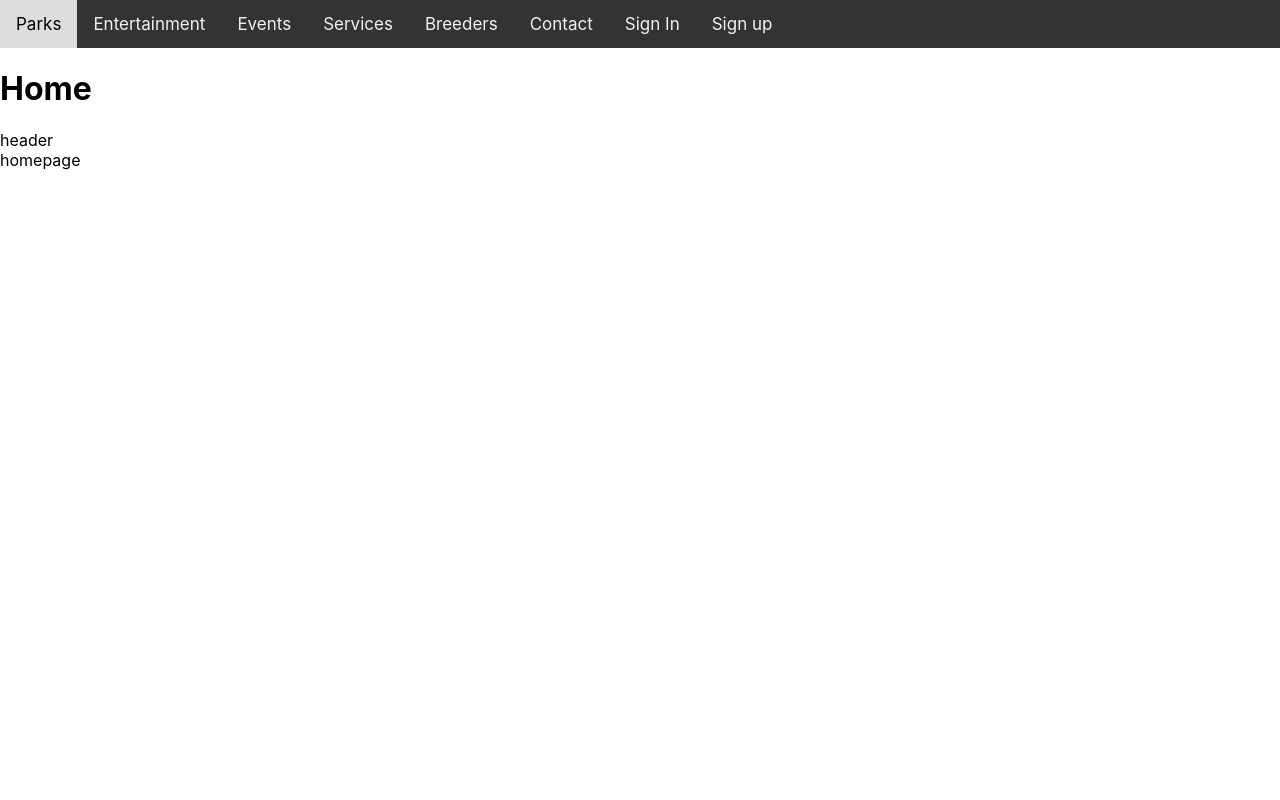
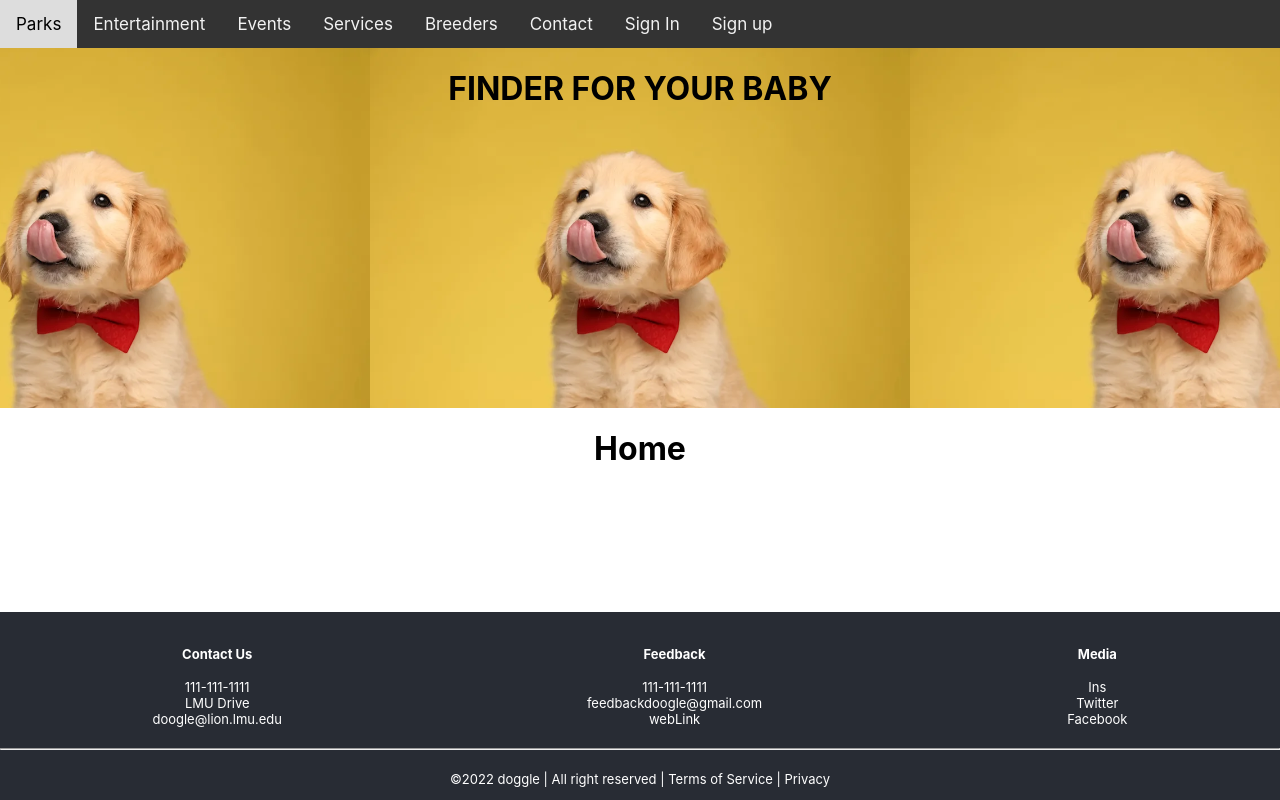
Before and after one commit to QingwenZeng123/doogle, a React (Create React App) app: page / in a window 1280 px wide. Built offline with nearby package versions, Linux system fonts and the light colour scheme.

Commit message:
footerUpdating

```diff
--- a/src/App.css
+++ b/src/App.css
@@ -1,5 +1,10 @@
 .App {
   text-align: center;
+  display: flex;
+  flex-direction: column;
+  min-height: 100vh;
+  overflow-x: hidden;
+  overflow-y: scroll;
 }
 
 .App-logo {
@@ -11,6 +16,22 @@
   .App-logo {
     animation: App-logo-spin infinite 20s linear;
   }
+}
+
+.Page-container {
+  flex: 1;
+  display: flex;
+  flex-direction: column;
+}
+
+/* Header*/
+.header-container {
+  background-image: url("background.webp");
+  background-size: contain;
+  background-repeat: repeat;
+  background-position: center center;
+  height: 45vh;
+  position: relative;
 }
 
 .App-header {
@@ -81,3 +102,34 @@
   display: flex;
   align-items: center;
 }
+
+/* Footer */
+.main-footer {
+  color: white;
+  background-color: #282c34;
+  padding-top: 1em;
+  position: relative;
+  bottom: 0;
+  width: 100%;
+}
+
+.row {
+  display: flex;
+  align-items: center;
+  justify-content: space-around;
+  font-size: small;
+}
+
+.list-styled {
+  list-style-type: none;
+}
+
+.col {
+  text-align: center;
+}
+
+ul {
+  display: flex;
+  flex-direction: column;
+  padding-inline-start: 0;
+}
--- a/src/App.js
+++ b/src/App.js
@@ -1,31 +1,37 @@
-import Home from './pages/Home'
-import Nav from './Nav'
-import { useState } from 'react'
-import Parks from './pages/Parks'
-import Events from './pages/Events'
-import Breeders from './pages/Breeders'
+import Home from "./pages/Home";
+import Nav from "./Nav";
+import { useState } from "react";
+import Parks from "./pages/Parks";
+import Events from "./pages/Events";
+import Breeders from "./pages/Breeders";
+import Footer from "./Footer";
+import Header from "./Header";
 
 function App() {
-  const [page, setPage] = useState('Home')
+  const [page, setPage] = useState("Home");
 
   return (
-    <div>
+    <div className="App">
+      <div className="Page-container">
         <Nav setPage={setPage} />
+        <Header />
         <pages />
         <h1>{page}</h1>
-      {page === 'Home' ? (
+        {page === "Home" ? (
           <Home />
-      ) : page === 'parks' ? (
+        ) : page === "parks" ? (
           <Parks />
-      ) : page === 'Events' ? (
+        ) : page === "Events" ? (
           <Events />
-      ) : page === 'Breeders' ? (
+        ) : page === "Breeders" ? (
           <Breeders />
         ) : (
           <Home />
         )}
       </div>
-  )
+      <Footer />
+    </div>
+  );
 }
 
-export default App
+export default App;
--- /dev/null
+++ b/src/Footer.js
@@ -0,0 +1,47 @@
+import React from "react";
+import "./App.css";
+
+const Footer = () => {
+  return (
+    <div className="main-footer">
+      <div className="footer-container">
+        <div className="row">
+          <div className="col">
+            <h4>Contact Us</h4>
+            <ul className="list-styled">
+              <li>111-111-1111</li>
+              <li>LMU Drive</li>
+              <li>doogle@lion.lmu.edu</li>
+            </ul>
+          </div>
+
+          <div className="col">
+            <h4>Feedback</h4>
+            <ul className="list-styled">
+              <li>111-111-1111</li>
+              <li>feedbackdoogle@gmail.com</li>
+              <li>webLink</li>
+            </ul>
+          </div>
+
+          <div className="col">
+            <h4>Media</h4>
+            <ul className="list-styled">
+              <li>Ins</li>
+              <li>Twitter</li>
+              <li>Facebook</li>
+            </ul>
+          </div>
+        </div>
+        <hr />
+        <div className="row">
+          <p className="col-sm">
+            &copy;2022 doggle | All right reserved | Terms of Service | Privacy
+          </p>
+        </div>
+      </div>
+    </div>
+  );
+};
+
+export default Footer;
--- a/src/Header.js
+++ b/src/Header.js
@@ -1,5 +1,9 @@
-import React from 'react'
+import React from "react";
 
 export default function Header() {
-  return <div className="header">header</div>
+  return (
+    <div className="header-container">
+      <h1>FINDER FOR YOUR BABY</h1>
+    </div>
+  );
 }
--- a/src/pages/Home.js
+++ b/src/pages/Home.js
@@ -1,11 +1,5 @@
-import React from 'react'
-import Header from '../Header'
+import React from "react";
 
 export default function Home() {
-  return (
-    <div className="home">
-      <Header />
-      homepage
-    </div>
-  )
+  return <div className="home"></div>;
 }
```
Also changed, not shown: src/background.webp (added). Lines whose indentation alone changed are shown as unchanged.
